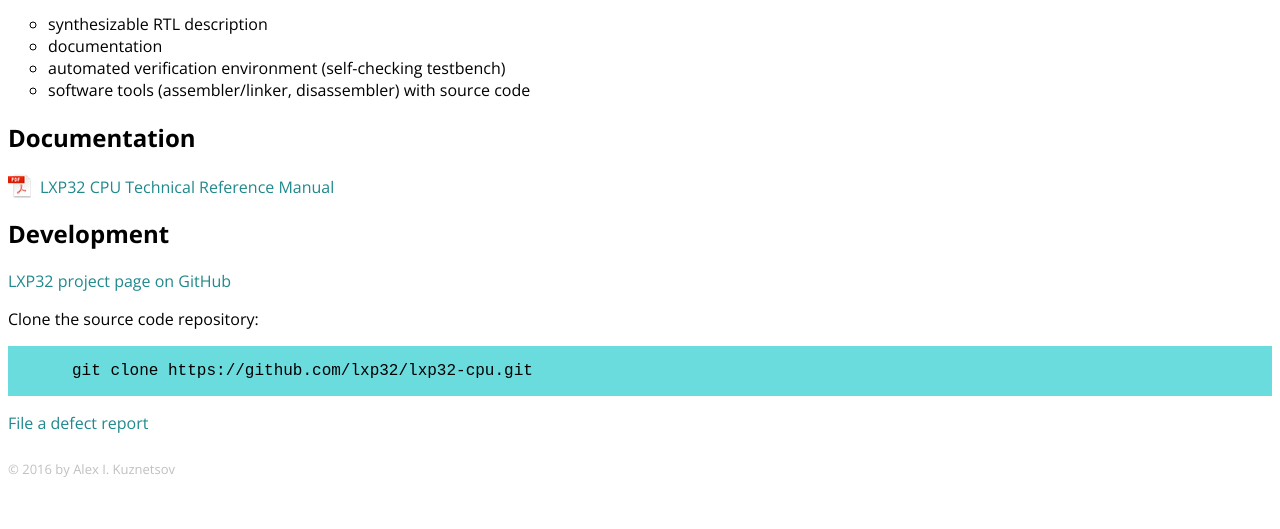
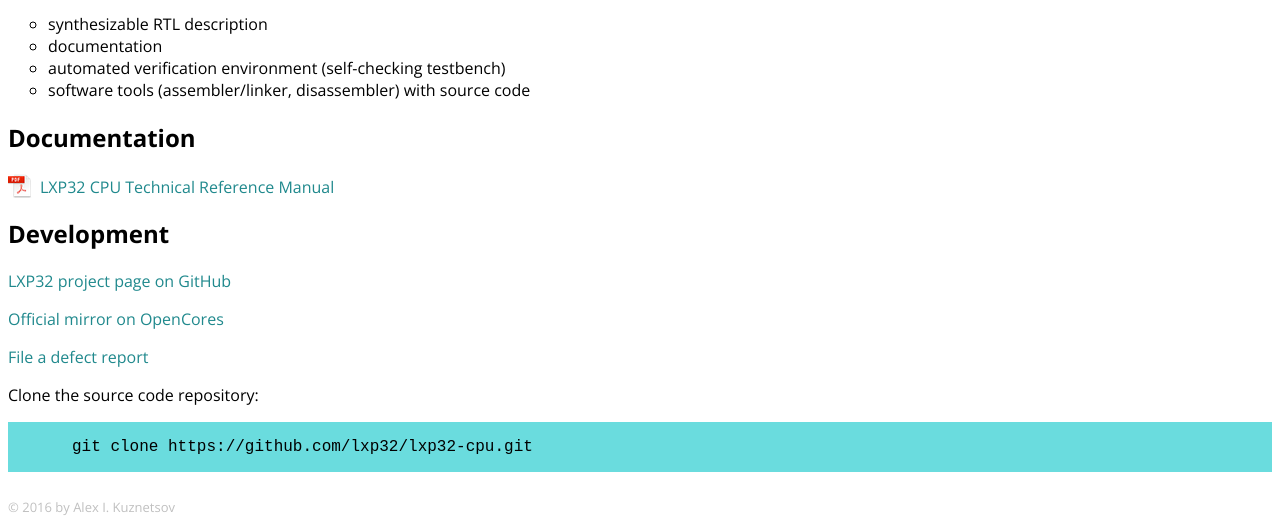
Before and after one commit to lxp32/lxp32.github.io, a plain HTML site: page index.html in a window 1280 px wide. Shown: the part 637-1166 px from the top of the page. Before the commit the page ends 1128 px from the top, so only its background shows below. Drawn offline with nearby package versions, Linux system fonts and the light colour scheme.

Commit message:
more links

```diff
--- a/index.html
+++ b/index.html
@@ -79,9 +79,10 @@
 	<section id="dev">
 		<h1>Development</h1>
 		<p><a href="https://github.com/lxp32/lxp32-cpu">LXP32 project page on GitHub</a></p>
+		<p><a href="http://opencores.org/project,lxp32">Official mirror on OpenCores</a></p>
+		<p><a href="https://github.com/lxp32/lxp32-cpu/issues">File a defect report</a></p>
 		<p>Clone the source code repository:</p>
 		<p class="code">git clone https://github.com/lxp32/lxp32-cpu.git</p>
-		<p><a href="https://github.com/lxp32/lxp32-cpu/issues">File a defect report</a></p>
 	</section>
 
 	<footer>
```
Also changed, not shown: 1 other file.
